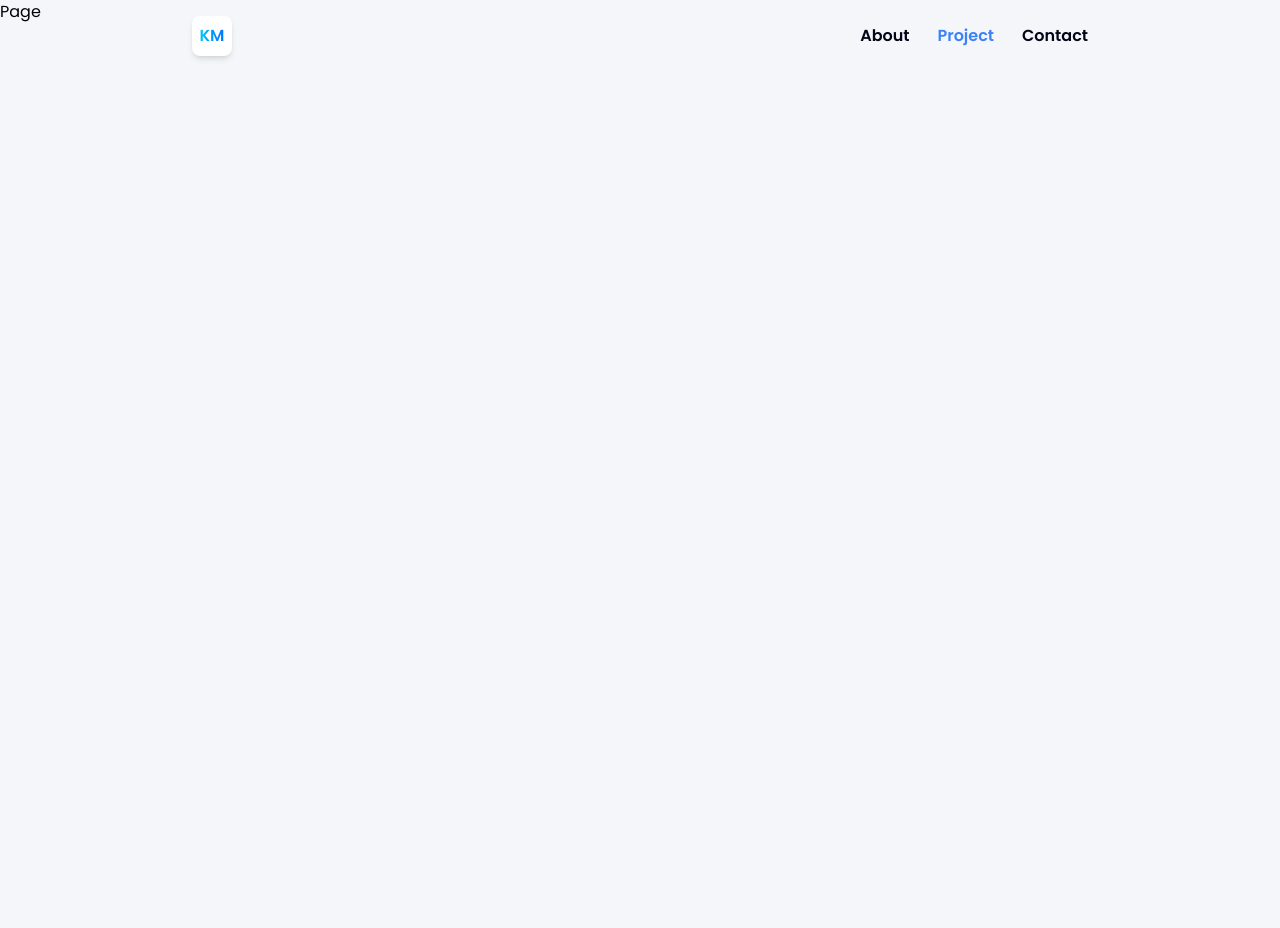
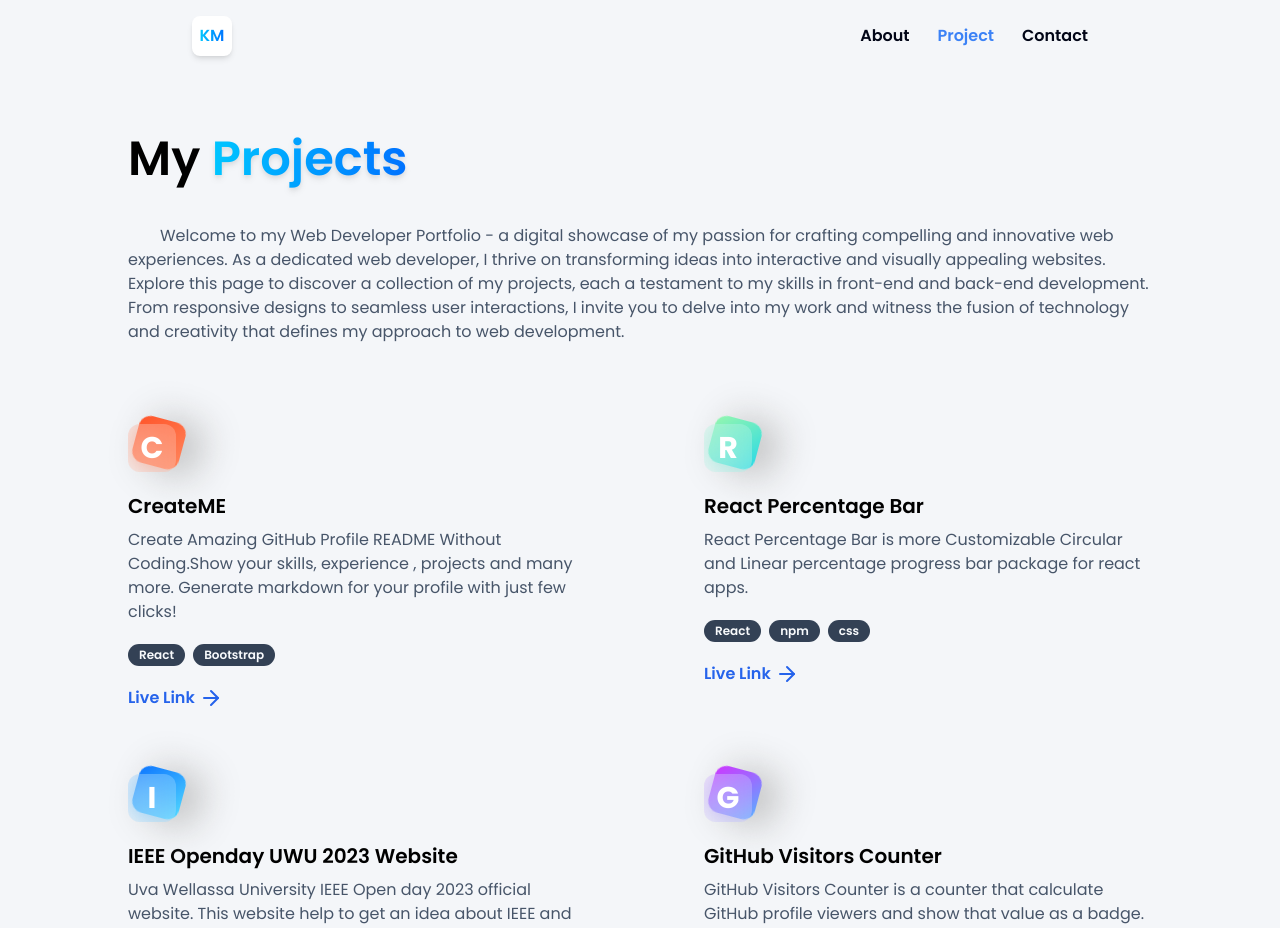
Before and after one commit to kavindu-mane/Portfolio-3D, a Next.js app: page /project in a window 1280 px wide. Shown: the top 928 px of the page. Before the commit the page ends 800 px from the top, so only its background shows below. Built offline with nearby package versions, Linux system fonts and the light colour scheme.

Commit message:
project section added

```diff
--- a/src/app/about/page.tsx
+++ b/src/app/about/page.tsx
@@ -1,8 +1,10 @@
 "use client";
+
 import { skills } from "@constants";
 import Image from "next/image";
 import { Tooltip, TooltipContent, TooltipProvider, TooltipTrigger } from "@/components/ui/tooltip";
 import WorkTimeTine from "@components/WorkTimeTine";
+import CTA from "@components/CTA";
 
 const Page = () => {
 	return (
@@ -69,6 +71,9 @@ const Page = () => {
 				<h2 className="subhead-text mb-10">My Experience</h2>
 				<WorkTimeTine />
 			</div>
+
+			{/* cta */}
+			<CTA />
 		</section>
 	);
 };
--- a/src/app/globals.css
+++ b/src/app/globals.css
@@ -137,7 +137,7 @@ body:has(.card[data-color="green"]:hover) {
 	}
 
 	.cta-text {
-		@apply text-black-500 font-extrabold flex-1 text-3xl max-md:text-center;
+		@apply text-slate-800 font-extrabold flex-1 text-3xl max-md:text-center;
 	}
 }
 
--- a/src/app/project/page.tsx
+++ b/src/app/project/page.tsx
@@ -1,7 +1,73 @@
-import React from "react";
+import CTA from "@components/CTA";
+import { Badge } from "@components/ui/badge";
+import { projects } from "@constants";
+import { ArrowRight } from "lucide-react";
+import Link from "next/link";
 
 const Page = () => {
-	return <div>Page</div>;
+	return (
+		<section className="max-container">
+			<h1 className="head-text">
+				My <span className="blue-gradient_text font-semibold drop-shadow-md">Projects</span>
+			</h1>
+
+			{/* about */}
+			<div className="mt-8">
+				<p className="indent-8 text-slate-600 dark:text-slate-400">
+					Welcome to my Web Developer Portfolio - a digital showcase of my passion for crafting
+					compelling and innovative web experiences. As a dedicated web developer, I thrive on
+					transforming ideas into interactive and visually appealing websites. Explore this page to
+					discover a collection of my projects, each a testament to my skills in front-end and
+					back-end development. From responsive designs to seamless user interactions, I invite you
+					to delve into my work and witness the fusion of technology and creativity that defines my
+					approach to web development.
+				</p>
+			</div>
+
+			<div className="flex flex-wrap my-20 justify-between gap-16 max-w-screen-xl">
+				{projects.map((project, key) => (
+					<div
+						className="w-full lg:max-w-md"
+						key={key}>
+						<div className="block-container w-12 h-12">
+							<div className={`btn-back rounded-xl ${project.theme}`} />
+							<div className="btn-front rounded-xl flex justify-center items-center">
+								<p className="w-2/3 rounded-full h-2/3 object-contain text-white font-bold text-3xl flex items-center justify-center">
+									{project.name[0]}
+								</p>
+							</div>
+						</div>
+						<div className="mt-5 flex flex-col">
+							<h4 className="text-xl font-semibold">{project.name}</h4>
+							<p className="mt-2 text-slate-600 dark:text-slate-400">{project.description}</p>
+							<div className="flex flex-wrap gap-2 mt-5">
+								{project.techStack.map((tech, key) => (
+									<Badge
+										key={key}
+										variant={"default"}
+										className="bg-slate-700 dark:bg-slate-400">
+										{tech}
+									</Badge>
+								))}
+							</div>
+							<div className="mt-5 flex gap-x-1 font-semibold text-blue-600 dark:text-blue-400">
+								<Link
+									href={project.link}
+									target="_blank"
+									rel="noopener noreferrer">
+									Live Link
+								</Link>
+								<ArrowRight />
+							</div>
+						</div>
+					</div>
+				))}
+			</div>
+
+			{/* cta */}
+			<CTA />
+		</section>
+	);
 };
 
 export default Page;
--- /dev/null
+++ b/src/components/CTA.tsx
@@ -0,0 +1,20 @@
+import Link from "next/link";
+import React from "react";
+
+const CTA = () => {
+	return (
+		<section className="cta">
+			<p className="cta-text">
+				Have a project in mind ? <br className="sm:block hidden" />
+				Let's build something together!
+			</p>
+			<Link
+				href="/contact"
+				className="btn">
+				Contcat
+			</Link>
+		</section>
+	);
+};
+
+export default CTA;
--- a/src/constants/index.js
+++ b/src/constants/index.js
@@ -139,62 +139,70 @@ export const socialLinks = [
 	{
 		name: "GitHub",
 		iconUrl: "https://raw.githubusercontent.com/devicons/devicon/master/icons/css/css-original.svg",
-		link: "https://github.com/YourGitHubUsername",
+		link: "https://github.com/kavindu-mane",
 	},
 	{
 		name: "LinkedIn",
 		iconUrl: "https://raw.githubusercontent.com/devicons/devicon/master/icons/css/css-original.svg",
-		link: "https://www.linkedin.com/in/YourLinkedInUsername",
+		link: "https://www.linkedin.com/in/kavindu-wanniarachchi",
 	},
 ];
 
 export const projects = [
 	{
-		iconUrl: "https://raw.githubusercontent.com/devicons/devicon/master/icons/css/css-original.svg",
 		theme: "btn-back-red",
-		name: "Amazon Price Tracker",
+		name: "CreateME",
 		description:
-			"Developed a web application that tracks and notifies users of price changes for products on Amazon, helping users find the best deals.",
-		link: "https://github.com/adrianhajdin/pricewise",
+			"Create Amazing GitHub Profile README Without Coding.Show your skills, experience , projects and many more. Generate markdown for your profile with just few clicks!",
+		link: "https://github.com/kavindu-mane/CreateME",
+		techStack: ["React", "Bootstrap"],
 	},
 	{
-		iconUrl: "https://raw.githubusercontent.com/devicons/devicon/master/icons/css/css-original.svg",
 		theme: "btn-back-green",
-		name: "Full Stack Threads Clone",
+		name: "React Percentage Bar",
 		description:
-			'Created a full-stack replica of the popular discussion platform "Threads," enabling users to post and engage in threaded conversations.',
-		link: "https://github.com/adrianhajdin/threads",
+			"React Percentage Bar is more Customizable Circular and Linear percentage progress bar package for react apps.",
+		link: "https://github.com/kavindu-mane/react-percentage-bar/",
+		techStack: ["React", "npm", "css"],
 	},
 	{
-		iconUrl: "https://raw.githubusercontent.com/devicons/devicon/master/icons/css/css-original.svg",
 		theme: "btn-back-blue",
-		name: "Car Finding App",
+		name: "IEEE Openday UWU 2023 Website",
 		description:
-			"Designed and built a mobile app for finding and comparing cars on the market, streamlining the car-buying process.",
-		link: "https://github.com/adrianhajdin/project_next13_car_showcase",
+			"Uva Wellassa University IEEE Open day 2023 official website. This website help to get an idea about IEEE and register event for undergraduates.",
+		link: "https://github.com/SasanDilantha/IEEE_Openday_2023",
+		techStack: ["React", "Tailwind CSS", "Google Sheet API"],
 	},
 	{
-		iconUrl: "https://raw.githubusercontent.com/devicons/devicon/master/icons/css/css-original.svg",
 		theme: "btn-back-pink",
-		name: "Full Stack Instagram Clone",
+		name: "GitHub Visitors Counter",
 		description:
-			"Built a complete clone of Instagram, allowing users to share photos and connect with friends in a familiar social media environment.",
-		link: "https://github.com/adrianhajdin/social_media_app",
+			"GitHub Visitors Counter is a counter that calculate GitHub profile viewers and show that value as a badge.",
+		link: "https://github.com/kavindu-mane/Visitors-Counter",
+		techStack: ["MongoDB", "Express.js"],
 	},
 	{
-		iconUrl: "https://raw.githubusercontent.com/devicons/devicon/master/icons/css/css-original.svg",
 		theme: "btn-back-black",
-		name: "Real-Estate Application",
+		name: "WhatsSender",
 		description:
-			"Developed a web application for real estate listings, facilitating property searches and connecting buyers with sellers.",
-		link: "https://github.com/adrianhajdin/projects_realestate",
+			"WhatsSender is an android app for open WhatsApp chat non-contacts phone numbers. Also this app support WhatsApp , WhatsApp Business and other modified versions.",
+		link: "https://github.com/kavindu-mane/WhatsSender",
+		techStack: ["Android", "Java"],
 	},
 	{
-		iconUrl: "https://raw.githubusercontent.com/devicons/devicon/master/icons/css/css-original.svg",
 		theme: "btn-back-yellow",
-		name: "AI Summarizer Application",
+		name: "Eliger",
 		description:
-			"App that leverages AI to automatically generate concise & informative summaries from lengthy text content, or blogs.",
-		link: "https://github.com/adrianhajdin/project_ai_summarizer",
+			"Eliger is a vehicle renting system. This project done with 5 other collaborators.It's help to find and rent vehicle with or without driver.This project contains web app and simple mobile app. ",
+		link: "https://github.com/kavindu-mane/Eliger",
+		techStack: ["React", "Tailwind CSS", "PHP", "Google Map API", "Flutter"],
+	},
+	{
+		theme: "btn-back-red",
+		name: "Hotel Yaala",
+		description:
+			"Landing page for wild area hotel called 'Hotel Yaala'.This landing page use simple and more attractive parallax effect and dark & light themes.",
+		link: "https://github.com/kavindu-mane/Hotel-Yaala",
+		techStack: ["Next.js", "TypeScript", "Tailwind CSS"],
 	},
 ];
--- a/src/models/Island.tsx
+++ b/src/models/Island.tsx
@@ -79,15 +79,17 @@ const Island = ({ isRotating, setIsRotating, setCurrentStage, ...props }: propTy
 	};
 
 	const handleKeyDown = (e: any) => {
-		if (e.key === "ArrowLeft") {
+		if (e.key === "ArrowRight") {
 			if (!isRotating) setIsRotating(true);
 			if (islandRef.current) {
-				islandRef.current.rotation.y += 0.01 * Math.PI;
+				islandRef.current.rotation.y += 0.001 * Math.PI;
+				rotationSpeed.current = 0.0125;
 			}
-		} else if (e.key === "ArrowRight") {
+		} else if (e.key === "ArrowLeft") {
 			if (!isRotating) setIsRotating(true);
 			if (islandRef.current) {
-				islandRef.current.rotation.y -= 0.01 * Math.PI;
+				islandRef.current.rotation.y -= 0.001 * Math.PI;
+				rotationSpeed.current = -0.0125;
 			}
 		}
 	};
```
